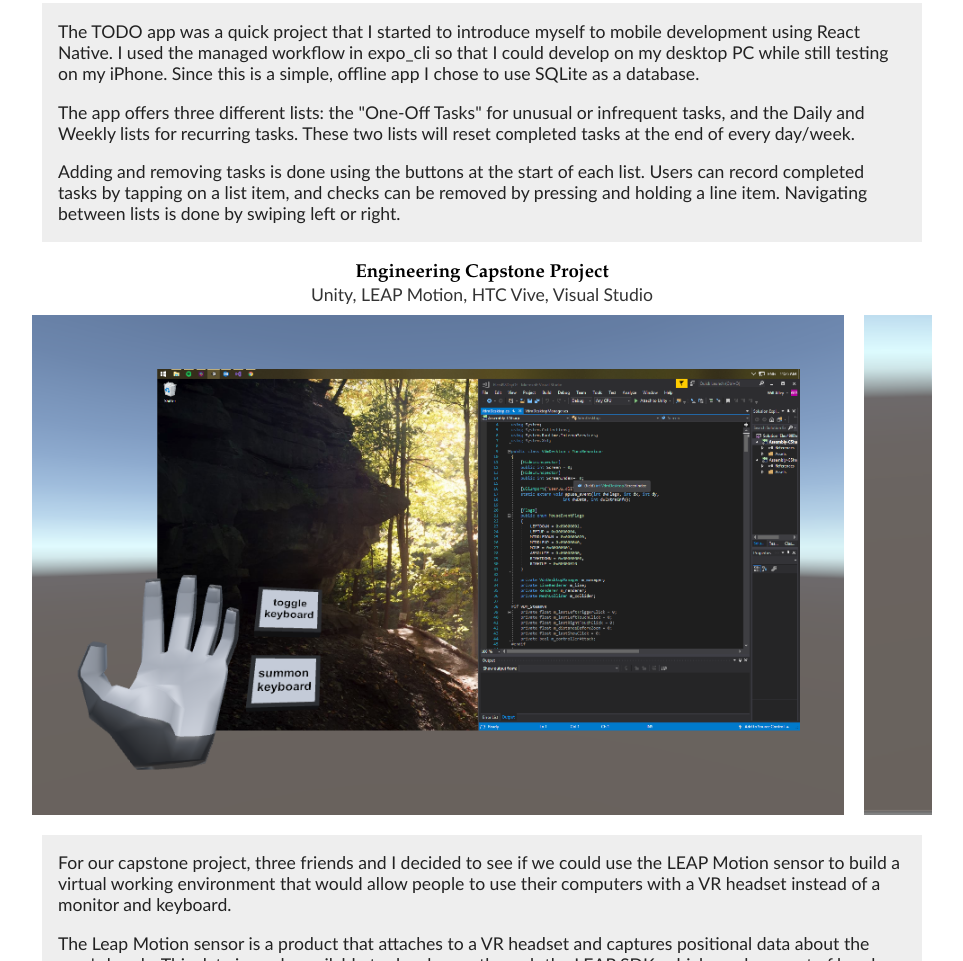
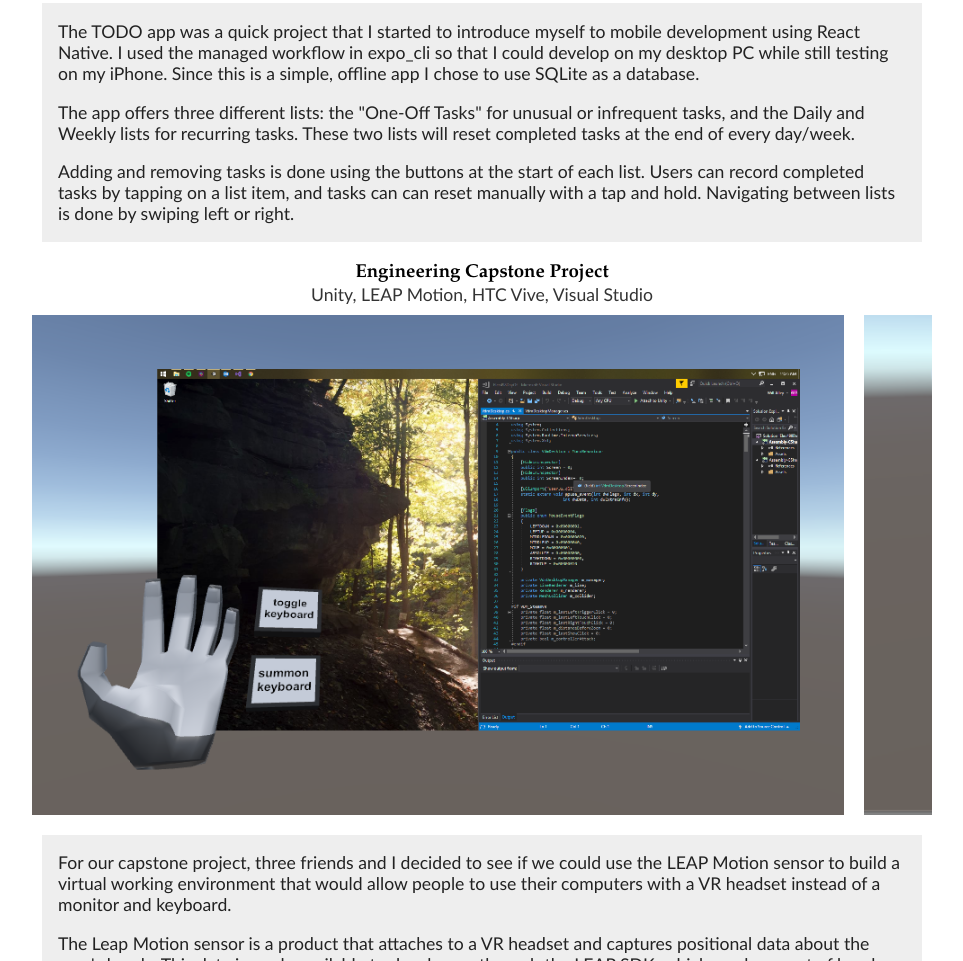
Before and after one commit to qwalley/qwalley.github.io, a plain HTML site: page index.html in a window 1280 px wide. Shown: the part 1172-2133 px from the top of the page, without its empty margins (158-1121 px from the left). Drawn offline with Linux system fonts and the light colour scheme.

Commit message:
updated decriptions

```diff
--- a/index.html
+++ b/index.html
@@ -62,7 +62,7 @@
 				</p>
 				<p>
 					Adding and removing tasks is done using the buttons at the start of each list.
-					Users can record completed tasks by tapping on a list item, and checks can be removed by pressing and holding a line item. Navigating between lists is done by swiping left or right.
+					Users can record completed tasks by tapping on a list item, and tasks can can reset manually with a tap and hold. Navigating between lists is done by swiping left or right.
 				</p>
 			</div>
 		</div>
```
